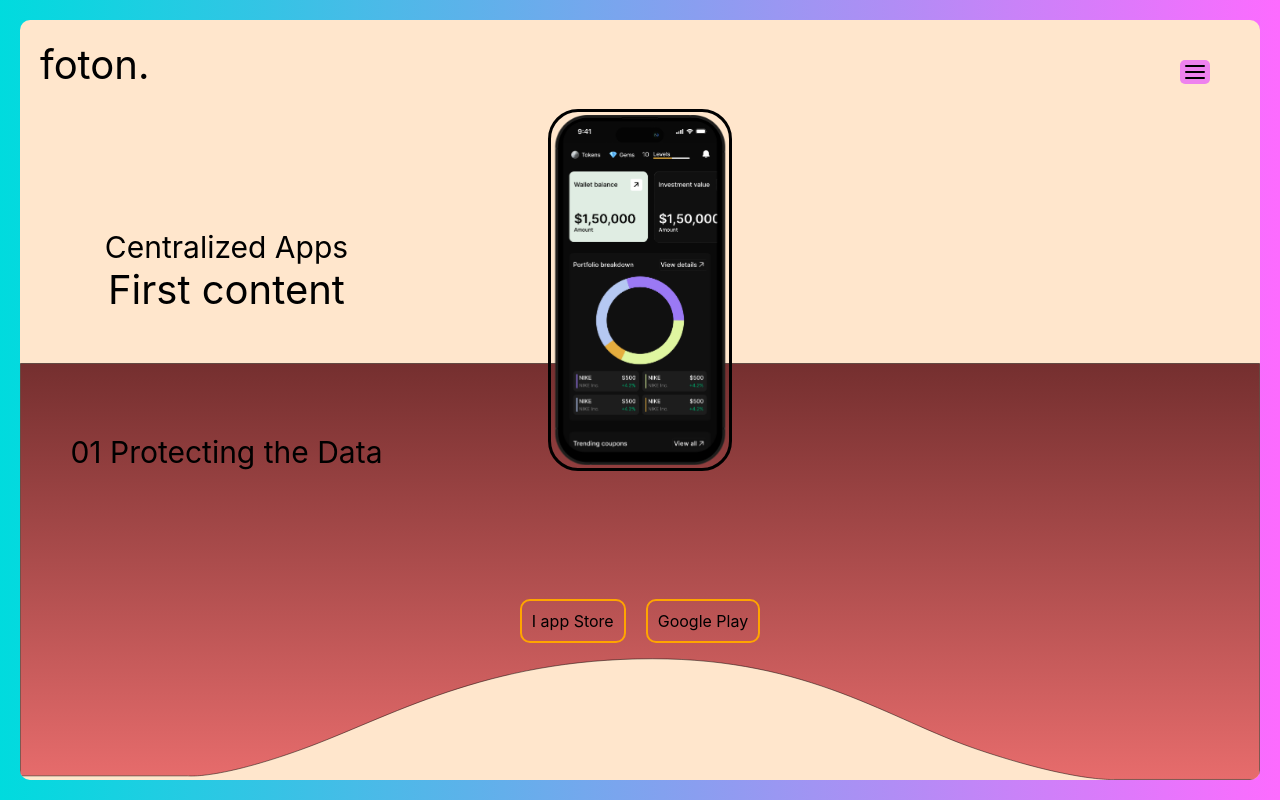
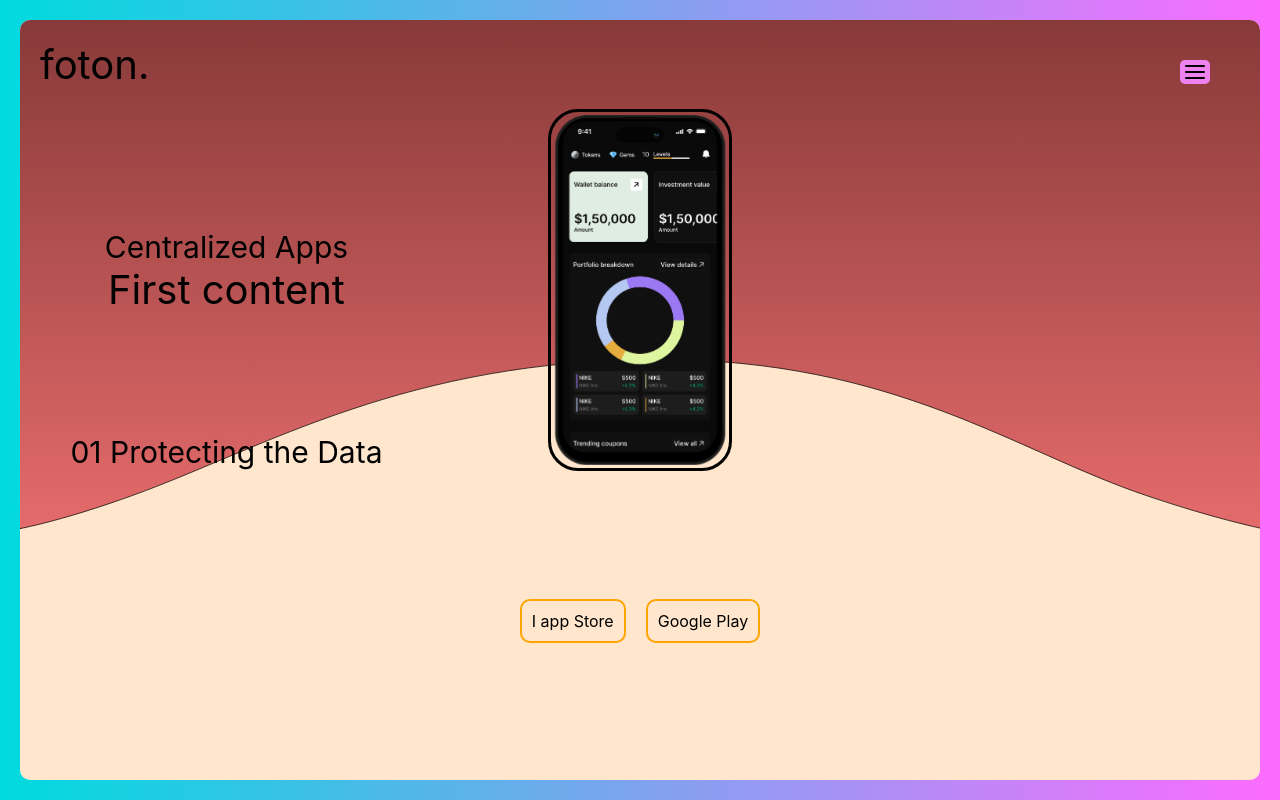
Before and after one commit to ItsApex/Neuton, a React (Create React App) app in the folder neuton/: page / in a window 1280 px wide. Built offline with nearby package versions, Linux system fonts and the light colour scheme.

Commit message:
rotation of the svg started working fine

```diff
--- a/neuton/src/components/Details/Details.jsx
+++ b/neuton/src/components/Details/Details.jsx
@@ -1,10 +1,12 @@
 import React from "react";
 import "./Details.css";
 import Fade from "react-reveal/Fade";
-
+const basicStyle = {
+  display: "none",
+};
 function Details() {
   return (
-    <div className="lastpage">
+    <div   style={basicStyle} className="lastpage">
     <Fade Bottom>
     <div className="details">
         <p id="big-text">Contact us Now <br/> and step into the future</p>
--- a/neuton/src/components/Element/Element.css
+++ b/neuton/src/components/Element/Element.css
@@ -1,8 +1,10 @@
 .element{
+    scale: 1.5;
     position : absolute;
-    bottom: 0;
+    /* top: 0; */
+    /* bottom: 0; */
     width : 100%;
     transform-origin: center;
-    transition-duration: 0.8s;
+    transition-duration: 0.7s;
 
 }
--- a/neuton/src/components/Element/Element.jsx
+++ b/neuton/src/components/Element/Element.jsx
@@ -24,7 +24,9 @@ function BackEle(props) {
         console.log("2nd for svg")
 
         document.querySelector(".element").style.position ="absolute"
-        document.querySelector(".element").style.top = "0"
+        document.querySelector(".element").style.bottom = "10"
+        document.querySelector(".element").style.removeProperty('top')
+
         document.querySelector(".element").style.transform = "rotate(180deg)"
 
         // document.querySelector(".first").style.display = "none";
@@ -40,7 +42,9 @@ function BackEle(props) {
 
       if(props.front == 10){
         document.querySelector(".element").style.position ="absolute"
-        document.querySelector(".element").style.top= "28%"
+        document.querySelector(".element").style.top= "10"
+        document.querySelector(".element").style.removeProperty('bottom')
+
 
 
         document.querySelector(".element").style.transform = "rotate(360deg)"
@@ -55,10 +59,13 @@ function BackEle(props) {
      else if(props.back == -10){
       // document.querySelector(".second").style.display = "none";
       // document.querySelector(".first").style.display = "block";
-      document.querySelector(".element").style.top = "28%"
+      document.querySelector(".element").style.top = "10"
+      document.querySelector(".element").style.removeProperty('bottom')
+
+
       document.querySelector(".element").style.transform = "rotate(0deg)"
       flgscl = 0
-      console.log("1st for svg")
+      console.log("1st again for svg")
       }
 
       // else if(props.front == 10 ){
@@ -73,8 +80,10 @@ function BackEle(props) {
 
 
      if(props.back == -10){
-      console.log("2nd for svg")
-      document.querySelector(".element").style.top = "0"
+      console.log("2nd again for svg")
+        document.querySelector(".element").style.removeProperty('top')
+
+        document.querySelector(".element").style.bottom = "0"
       document.querySelector(".element").style.transform = "rotate(180deg)"
       // document.querySelector(".second").style.display = "block";
       // document.querySelector(".third").style.display = "none";
@@ -87,8 +96,8 @@ function BackEle(props) {
 
 
   return(
- <img className="element" src={Element} />
-  )
+      <img className="element" src={Element} />
+)
 }
 
 export default BackEle
--- a/neuton/src/components/Newheader/Header.css
+++ b/neuton/src/components/Newheader/Header.css
@@ -0,0 +1,29 @@
+.header-section{
+    display: flex;
+    flex-direction: row;
+
+}
+
+.header{
+    font-weight: 400;
+    font-size: 40px;
+    position: relative;
+    /* z-index: 1; */
+    justify-content: flex-start;
+    margin : 20px;
+}
+
+.menuicon{
+
+display: flex;
+flex-direction: column;
+justify-content: center;
+width : 20px;
+height : 14px;
+position: absolute;
+right: 50px;
+top :40px;background-color : violet;
+border-radius : 5px;
+padding : 5px;
+cursor: pointer;
+}
--- a/neuton/src/components/Newheader/Header.jsx
+++ b/neuton/src/components/Newheader/Header.jsx
@@ -0,0 +1,30 @@
+import React from "react";
+import "../Newheader/Header.css"
+function Header() {
+  return (
+    <div>
+         <div className="header-section">
+          <div className="header">foton.</div>
+
+          <div className="menuicon">
+            <svg xmlns="http://www.w3.org/2000/svg" viewBox="0 0 20 14">
+              <g
+                fill="red"
+                fill-rule="evenodd"
+                stroke="#000"
+                stroke-linecap="round"
+                stroke-linejoin="round"
+                stroke-width="2"
+                transform="translate(1 1)"
+              >
+                <path d="M0 6h18M0 0h18M0 12h18" />
+              </g>
+            </svg>
+            {/* <img src={menuicon} className="svgicon" alt="menubar"/> */}
+          </div>
+        </div>
+    </div>
+  )
+}
+
+export default Header
--- /dev/null
+++ b/neuton/src/components/Newmiddle/Newmiddle.css
@@ -0,0 +1,14 @@
+.MiddleContent{
+    height : 350px;
+    /* width : 33.3%; */
+    /* margin :auto; */
+    position: absolute;
+    left: 50%;
+    right : 50%;
+
+}
+
+.middle-section{
+    display: flex;
+    flex-direction: row;
+}
--- /dev/null
+++ b/neuton/src/components/Newmiddle/Newmiddle.jsx
@@ -0,0 +1,29 @@
+import React from "react";
+import Left from "../Left/Left";
+import Middle from "../Middle/middle";
+import Bottom from "../bottom/Bottom";
+function Newmiddle(props) {
+    return (
+        <div>
+            <div className="threepages">
+                <div className="middle-section">
+                    <Left front={props.front} back={props.back} />
+
+                    <div className="MiddleContent">
+                        <Middle front={props.front} back={props.back} />
+                    </div>
+
+                    <div className="thirdmiddlecontent"></div>
+                </div>
+
+                {/* bottom section */}
+
+                <div className="bottom">
+                    <Bottom />
+                </div>
+            </div>
+        </div>
+    );
+}
+
+export default Newmiddle;
--- a/neuton/src/components/Wrapper/Wrapper.jsx
+++ b/neuton/src/components/Wrapper/Wrapper.jsx
@@ -11,6 +11,10 @@ import Middle from "../Middle/middle";
 import Bottom from "../bottom/Bottom";
 import Details from "../Details/Details";
 import Elementsvg from "../Element/Element";
+// new
+import Header from "../Newheader/Header";
+import Newmiddle from "../Newmiddle/Newmiddle";
+
 
 const mainfunc = document.querySelector(".Main-div");
 const basicStyle = {
@@ -84,50 +88,10 @@ function App() {
       <div className="wrapper-inner">
         {/* my code */}
         <Elementsvg front={frontcount} back={backcount} />
+        <Header/>  {/* header ko call kiya */}
+        <Newmiddle front={frontcount} back={backcount}/>  {/* middle section */}
+        <Details />    {/* details vaala */}
 
-        <div className="header-section">
-          <div className="header">foton.</div>
-
-          <div className="menuicon">
-            <svg xmlns="http://www.w3.org/2000/svg" viewBox="0 0 20 14">
-              <g
-                fill="red"
-                fill-rule="evenodd"
-                stroke="#000"
-                stroke-linecap="round"
-                stroke-linejoin="round"
-                stroke-width="2"
-                transform="translate(1 1)"
-              >
-                <path d="M0 6h18M0 0h18M0 12h18" />
-              </g>
-            </svg>
-            {/* <img src={menuicon} className="svgicon" alt="menubar"/> */}
-          </div>
-        </div>
-
-        {/* middle section */}
-        <div className="threepages">
-          <div className="middle-section">
-            <Left front={frontcount} back={backcount} />
-
-            <div className="MiddleContent">
-              <Middle front={frontcount} back={backcount} />
-            </div>
-
-            <div className="thirdmiddlecontent"></div>
-          </div>
-
-          {/* bottom section */}
-
-          <div className="bottom">
-            <Bottom />
-          </div>
-        </div>
-
-        <div className="detailspage" style={basicStyle}>
-          <Details />
-        </div>
       </div>
     </div>
   );
--- a/neuton/src/components/bottom/Bottom.jsx
+++ b/neuton/src/components/bottom/Bottom.jsx
@@ -9,8 +9,8 @@ import Fade from "react-reveal/Fade";
 function Bottom() {
   return (
 
-         <div className="bottom-section">
-            <Fade top>
+      <div className="bottom-section">
+        <Fade top>
         <div className="boxes">
           I app Store
         </div>
@@ -19,7 +19,7 @@ function Bottom() {
           Google Play
         </div>
         </Fade>
-       </div>
+      </div>
 
 
   )
```
Also changed, not shown: neuton/src/components/Other Com/temp.jsx (deleted, +0 -63 lines).
